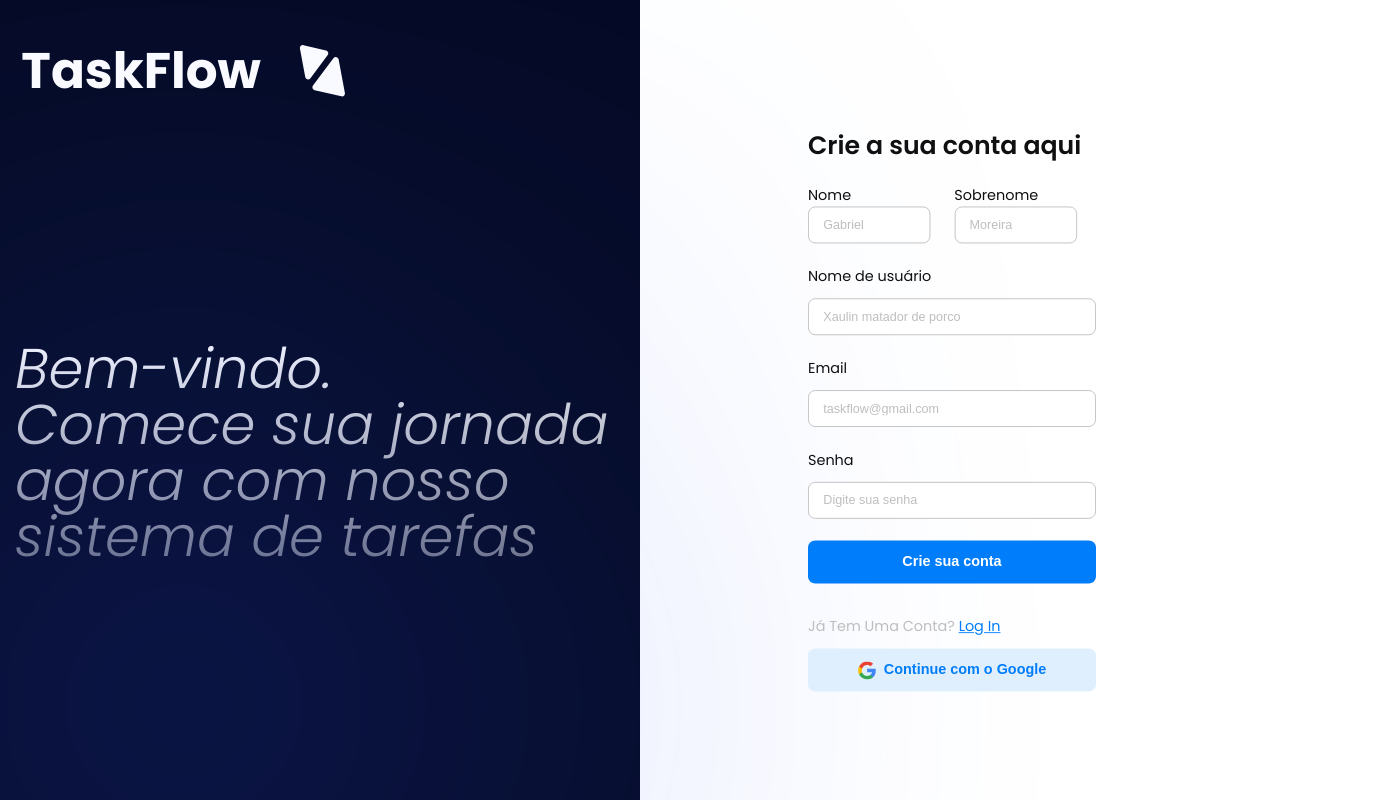
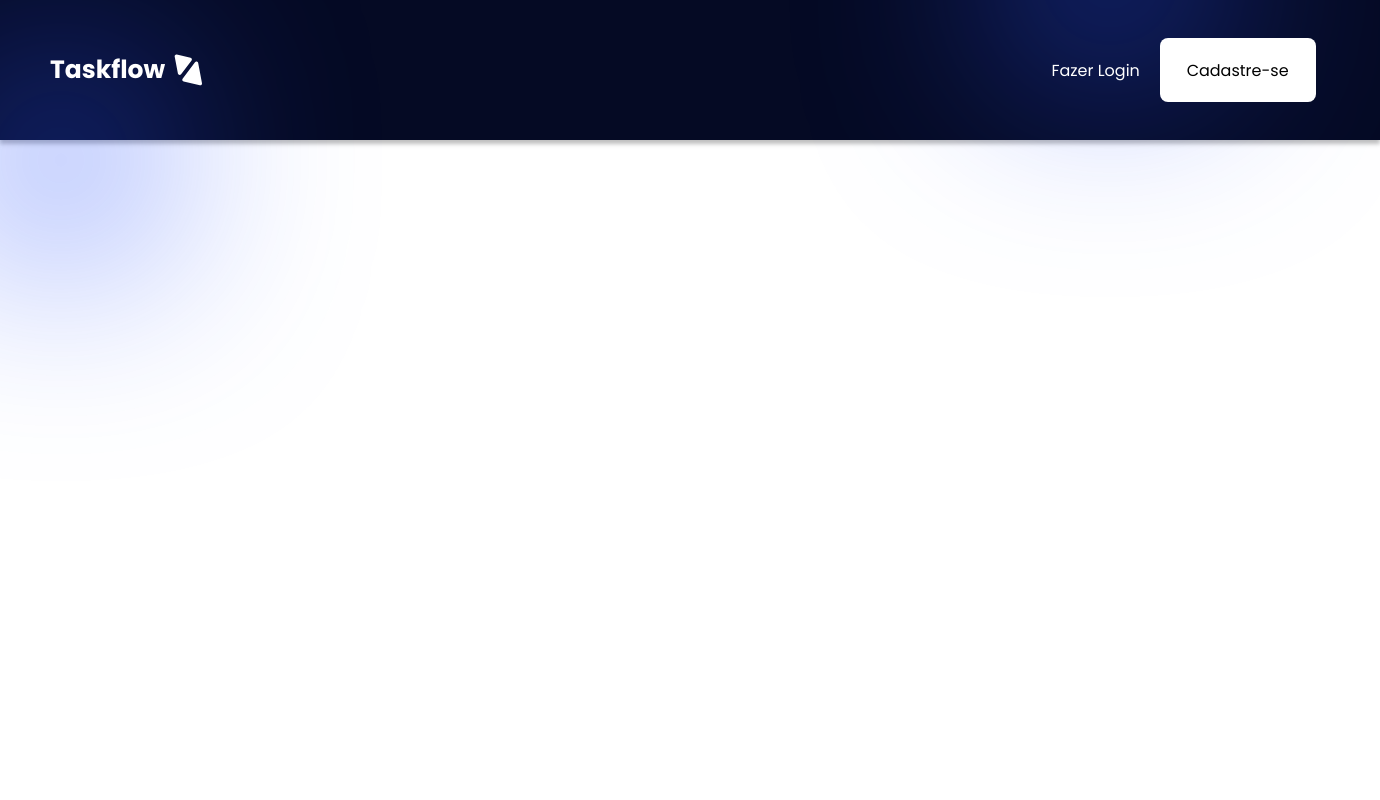
Before and after one commit to cotuca-projeto/react-taskflow, a React (Create React App) app: page / in a window 1280 px wide. Shown: the whole page, 1380 px wide, since content can reach past the window. Built offline with nearby package versions, Linux system fonts and the light colour scheme.

Commit message:
criação do menu;

```diff
--- a/src/index.tsx
+++ b/src/index.tsx
@@ -4,13 +4,14 @@ import './style/index.css';
 import reportWebVitals from './reportWebVitals';
 import Register from './views/Register';
 import Login from './views/Login';
+import Menu from './views/components/Menu';
 
 const root = ReactDOM.createRoot(
   document.getElementById('root') as HTMLElement
 );
 root.render(
   <React.StrictMode>
-    <Register/>
+    <Menu/>
   </React.StrictMode>
 );
 
--- a/src/style/index.css
+++ b/src/style/index.css
@@ -4,6 +4,8 @@ body {
   font-family: 'Poppins', sans-serif;
   -webkit-font-smoothing: antialiased;
   -moz-osx-font-smoothing: grayscale;
+  margin: 0;
+  padding: 0;
 }
 
 code {
--- /dev/null
+++ b/src/style/menu.css
@@ -0,0 +1,108 @@
+:root {
+  --scale-ellipse: 10rem;
+}
+
+nav.menu {
+  background: #050A24;
+  box-shadow: 0px 4px 4px 0px rgba(0, 0, 0, 0.25);
+  display: flex;
+  width: 100vw;
+  height: 7.5rem;
+  padding: 0.625rem 3.125rem;
+  justify-content: space-between;
+  align-items: center;
+  align-content: center;
+  row-gap: 0.625rem;
+  flex-shrink: 0;
+  flex-wrap: wrap;
+}
+
+nav.menu>.logo {
+  z-index: 2;
+  display: flex;
+  align-items: center;
+  flex-shrink: 0;
+  color: white;
+}
+
+nav.menu>.logo>p {
+  color: #FFF;
+  font-size: 25px;
+  font-style: normal;
+  font-weight: 700;
+  line-height: normal;
+}
+
+nav.menu>.logo>img {
+  width: auto;
+  height: 3rem;
+}
+
+nav.menu>.buttons-menu {
+  display: flex;
+  z-index: 1;
+  padding: 1.25rem 0.9rem;
+  align-items: center;
+  align-content: center;
+  gap: 2rem;
+  flex-wrap: wrap;
+}
+
+nav.menu>.buttons-menu>ul {
+  display: flex;
+}
+
+ul>li>a {
+  text-decoration: none;
+  color: white;
+}
+
+nav.menu>.buttons-menu>ul>li {
+  display: flex;
+  width: 6rem;
+  height: 4rem;
+  padding: 0rem 1rem;
+  justify-content: center;
+  align-items: center;
+  gap: 0.625rem;
+}
+
+nav.menu>.buttons-menu>ul>li:last-child {
+  display: flex;
+  width: 9rem;
+  padding: 0rem 0.375rem;
+  justify-content: center;
+  align-items: center;
+  gap: 0.6rem;
+  border-radius: 0.5rem;
+  background: #FFF;
+}
+
+nav.menu>.buttons-menu>ul>li:last-child>a {
+  color: black;
+}
+
+.ellipse {
+
+  width: var(--scale-ellipse);
+  height: var(--scale-ellipse);
+  z-index: 0;
+
+  border-radius: var(--scale-ellipse);
+  background: #2d55fb;
+  filter: blur(calc(var(--scale-ellipse) - 25px * 2));
+
+  overflow: hidden;
+}
+
+#ellipse-1 {
+  position: fixed;
+  right: calc(100vw/100*7);
+  top: calc(100vh/100*-13);
+}
+
+#ellipse-2 {
+  position: fixed;
+  top: calc(100vh/100*10);
+  left: calc(100vw/100*-1.5);
+}
--- /dev/null
+++ b/src/views/components/Menu.tsx
@@ -0,0 +1,21 @@
+import Logo from '../logo.svg';
+import '../../style/menu.css';
+
+export default function() {
+  return <>
+    <nav className='menu'>
+      <div className="ellipse" id="ellipse-1"></div>
+      <div className="logo">
+        <p>Taskflow</p>
+        <img src={Logo} alt="Logo-TaskFlow" />
+      </div>
+      <div className="buttons-menu">
+        <ul>
+          <li><a href="/login">Fazer Login</a></li>
+          <li><a href="/register">Cadastre-se</a></li>
+        </ul>
+      </div>
+      <div className="ellipse" id="ellipse-2"></div>
+    </nav>
+  </>
+}
```
Also changed, not shown: 1 other file (tests, documents, lock files or other folders).
